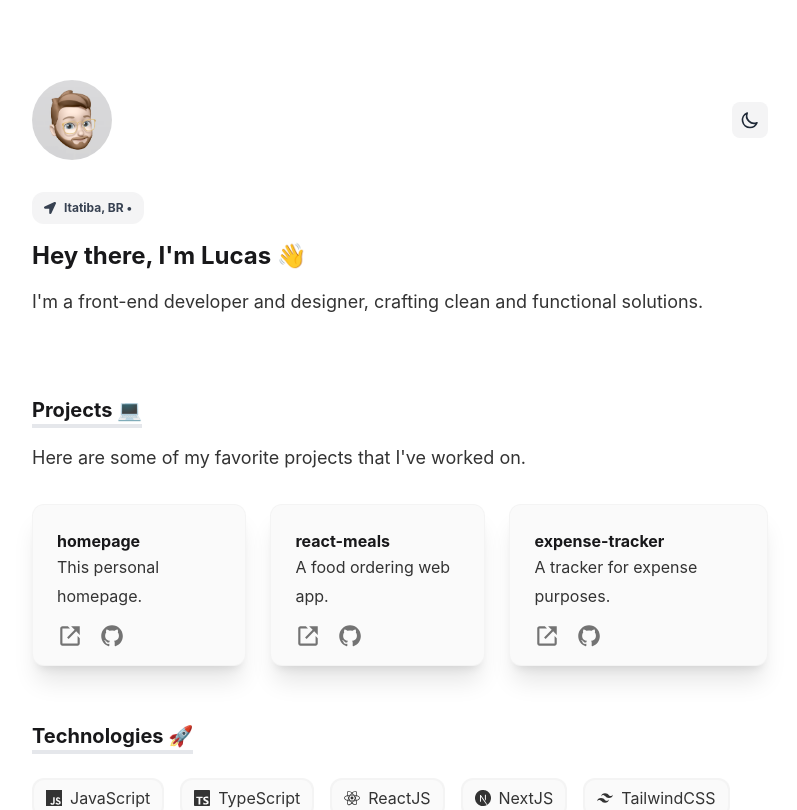
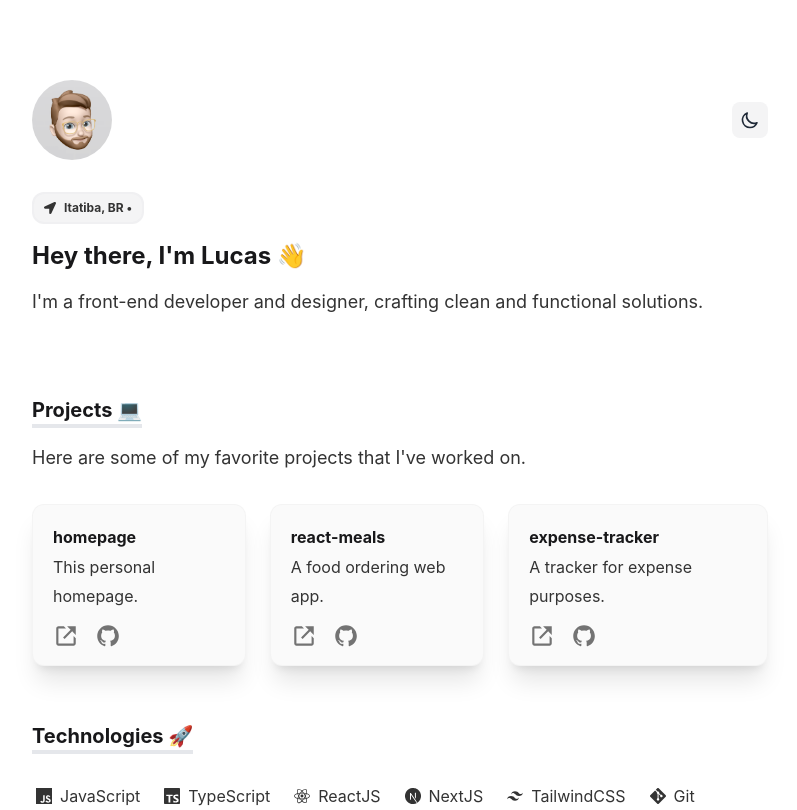
Before and after one commit to lucaspassini/homepage, a Next.js app: page / in a window 1280 px wide. Shown: the top 810 px of the page, without its empty margins (240-1037 px from the left). Built offline with nearby package versions, Linux system fonts and the light colour scheme.

Commit message:
fix: projects & technologies padding and margin

```diff
--- a/components/Hero.tsx
+++ b/components/Hero.tsx
@@ -1,6 +1,7 @@
 import Image from 'next/legacy/image';
+import Link from 'next/link';
+import { hero } from '../data/config';
 import { FaLocationArrow } from 'react-icons/fa';
-import { hero } from '../data/config';
 import { useState, useEffect } from 'react';
 import { useTheme } from 'next-themes';
 
@@ -54,14 +55,16 @@ export default function Hero(): JSX.Element {
           )}
         </button>
       </div>
-      <span className="text-xs inline-block py-1 px-2.5 leading-none text-center border-2  border-zinc-200 border-opacity-5 whitespace-nowrap align-baseline font-bold bg-zinc-100 dark:bg-neutral-800 text-gray-700  dark:text-white rounded-xl mt-8 ">
-        <p className="flex items-center h-5 gap-2">
+      <span className="text-xs inline-block py-1 px-2.5 leading-none text-center border-2  border-zinc-400 border-opacity-5 whitespace-nowrap align-baseline font-bold bg-zinc-100 hover:bg-zinc-200 dark:hover:bg-neutral-700 dark:bg-neutral-800 text-gray-700  dark:text-white rounded-xl mt-8 ">
+        <Link
+          href="https://www.google.com.br/maps/place/Itatiba,+State+of+S%C3%A3o+Paulo/@-22.9972518,-46.8994737,12z/data=!4m5!3m4!1s0x94cf2a851d59a719:0x1993f2010972ec6d!8m2!3d-23.0116344!4d-46.8375899"
+          className="flex items-center h-5 gap-2 dark:text-greyText"
+        >
           <FaLocationArrow />
           Itatiba, BR •
-        </p>
+        </Link>
       </span>
       <h1 className="mt-4 mb-4">{hero.title}</h1>
-
       <p className="text-lg">{hero.desc}</p>
     </div>
   );
--- a/components/ListItem.tsx
+++ b/components/ListItem.tsx
@@ -3,7 +3,7 @@ import React, { ReactNode } from 'react';
 const ListItem = ({ children }: any) => {
   return (
     <>
-      <span className="flex items-center px-3 py-1 m-2 space-x-2 border-2 duration-30 bg-zinc-50 dark:bg-neutral-800 border-opacity-10 border-greyText rounded-xl">
+      <span className="flex items-center px-3 py-1 mt-2 space-x-2 duration-30">
         {children}
       </span>
     </>
--- a/components/Projects.tsx
+++ b/components/Projects.tsx
@@ -15,11 +15,11 @@ export default function Projects(): JSX.Element {
           return (
             <div
               key={index}
-              className="p-6 mb-4 transition-all border shadow-xl rounded-xl hover:shadow-2xl hover:-translate-y-1 hover:scale-100 hover:bg-zinc-100 hover:dark:bg-neutral-700 duration-30 bg-zinc-50 dark:bg-neutral-800 border-opacity-10 dark:shadow-xl dark:shadow-neutral-800 hover:dark:shadow-600 border-greyText"
+              className="p-5 mb-4 transition-all border shadow-xl rounded-xl hover:shadow-2xl hover:-translate-y-1 hover:scale-100 hover:bg-zinc-100 hover:dark:bg-neutral-700 duration-30 bg-zinc-50 dark:bg-neutral-800 border-opacity-10 dark:shadow-xl dark:shadow-neutral-800 border-greyText hover:dark:shadow-neutral-700"
             >
-              <h3 className=" decoration-zinc-500">{item.title}</h3>
+              <h3 className="mb-1 decoration-zinc-500">{item.title}</h3>
               <p>{item.description}</p>
-              <div className="flex flex-wrap items-center pt-5 -m-3">
+              <div className="flex flex-wrap pt-5 pb-1 -m-3">
                 {item.link && (
                   <a
                     href={item.link}
--- a/components/Technologies.tsx
+++ b/components/Technologies.tsx
@@ -17,7 +17,7 @@ export default function Technologies(): JSX.Element {
           {technologies.title}
         </h2>
       </div>
-      <div className="flex flex-wrap w-full -m-2 mb-14">
+      <div className="flex flex-wrap w-full mb-20 -m-2">
         <ListItem>
           <SiJavaScript />
           <p>JavaScript</p>
```
